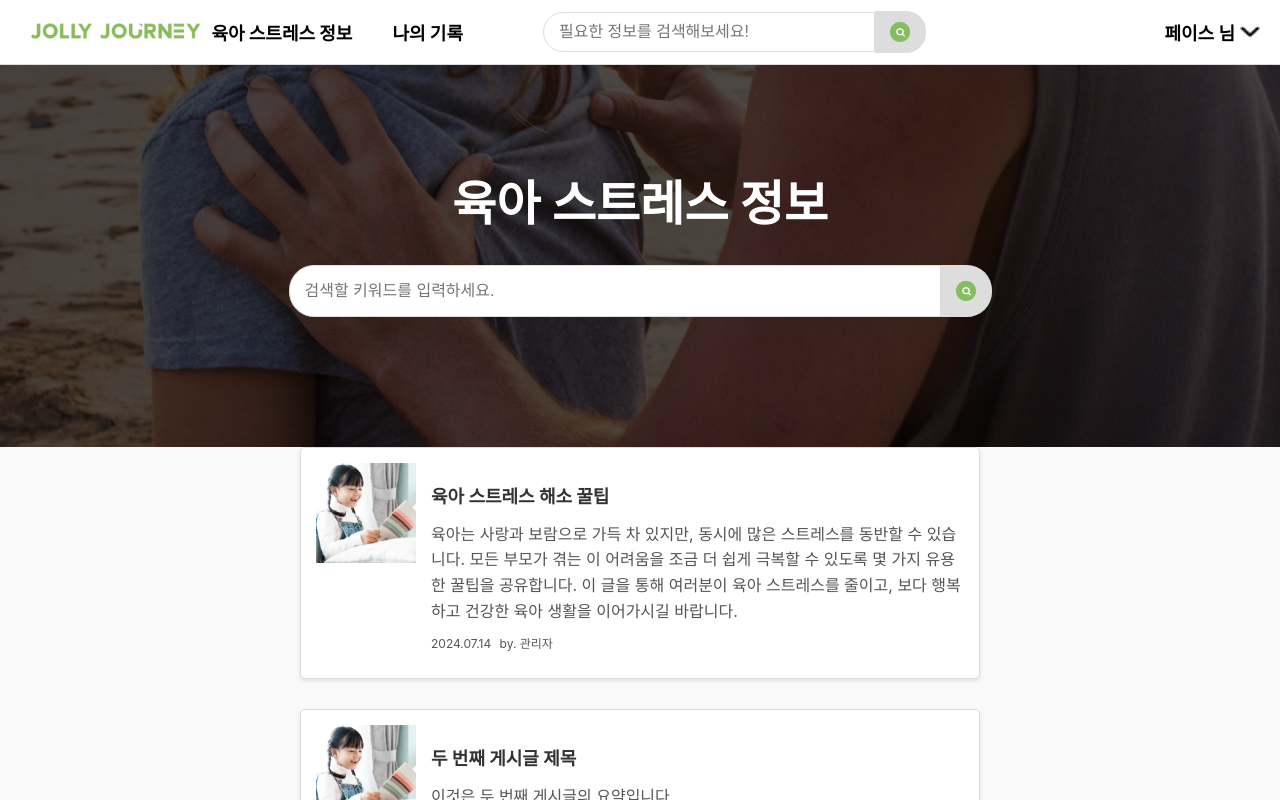
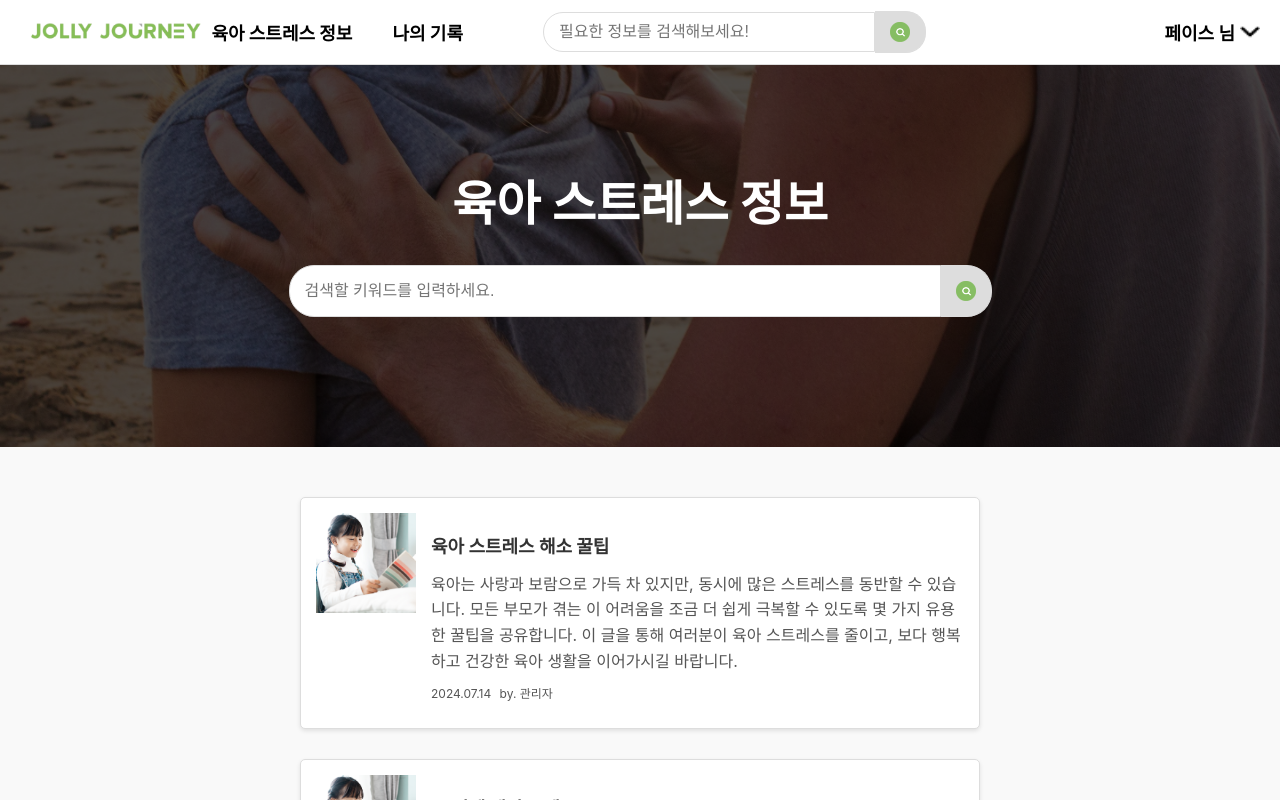
Before and after one commit to Likelion-YeungNam-Univ/12th-JollyJourney-FE, a React (Create React App) app: page / in a window 1280 px wide. Shown: the top 800 px of the page. Built offline with nearby package versions, Linux system fonts and the light colour scheme.

Commit message:
Margin of Board added

```diff
--- a/src/components/board/Board.css
+++ b/src/components/board/Board.css
@@ -47,13 +47,17 @@
   height: 20px;
 }
 
+/* 추가된 스타일 */
+.margin-between {
+  height: 50px; /* 마진 높이 설정 */
+}
+
 .post-list {
   display: flex;
   flex-direction: column;
   gap: 20px; /* 게시글 간의 간격 조정 */
   margin: 0 300px; /* 게시글 리스트 좌우 마진 설정 */
 }
-
 
 .post-item {
   display: flex;
--- a/src/components/board/Board.js
+++ b/src/components/board/Board.js
@@ -61,6 +61,7 @@ const Board = () => {
           </button>
         </div>
       </div>
+      <div className="margin-between"></div> {/* 추가된 부분 */}
       <div className="post-list">
         {currentPosts.map(post => (
           <div key={post.id} className="post-item">
```
